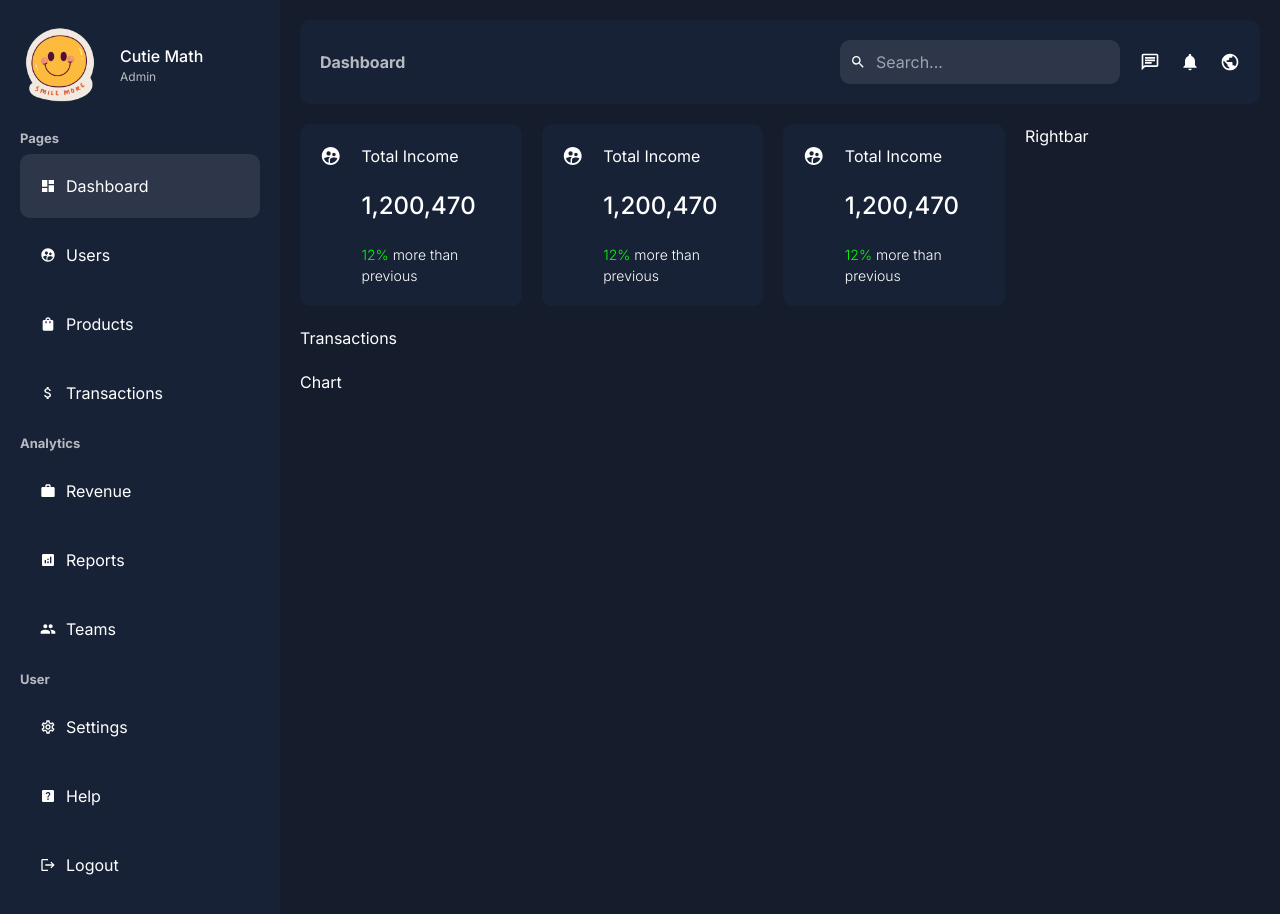
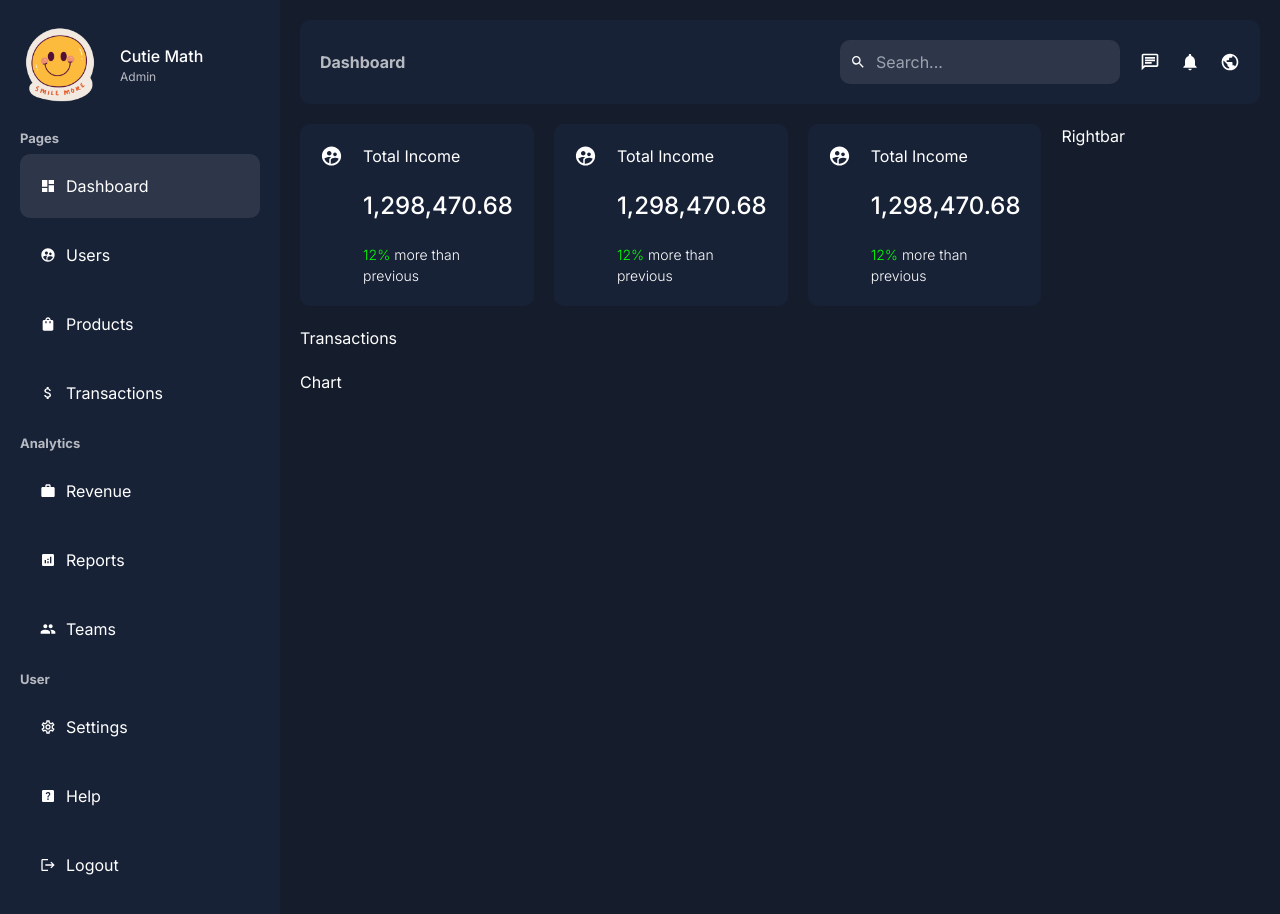
Before and after one commit to CutieMath/next-js-01, a Next.js app: page /dashboard in a window 1280 px wide. Shown: the top 914 px of the page. Built offline with nearby package versions, Linux system fonts and the light colour scheme.

Commit message:
small edits for card content

```diff
--- a/app/ui/dashboard/card/card.jsx
+++ b/app/ui/dashboard/card/card.jsx
@@ -7,7 +7,7 @@ const Card = () => {
       <MdSupervisedUserCircle size={24} />
       <div className={styles.texts}>
         <span className={styles.title}>Total Income</span>
-        <span className={styles.number}>1,200,470</span>
+        <span className={styles.number}>1,298,470.68</span>
         <span className={styles.detail}>
           <span className={styles.positive}>12%</span> more than previous
         </span>
```
